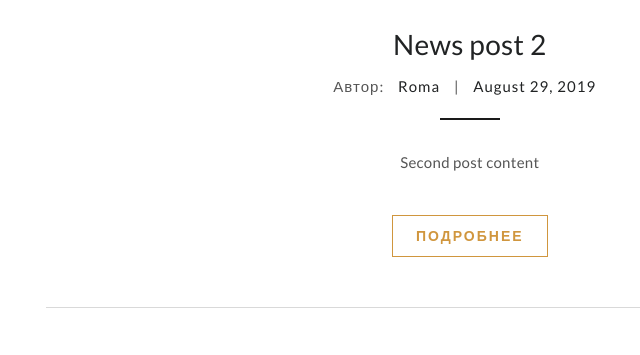
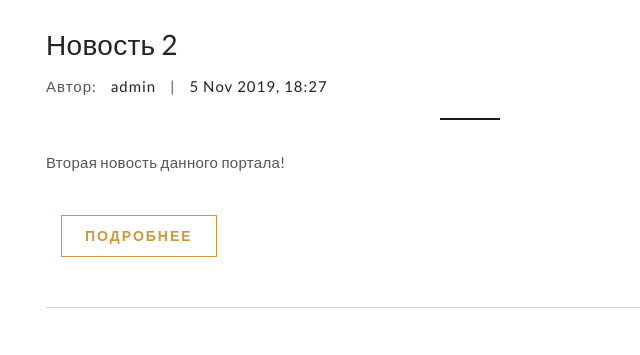
Before and after one commit to PavelKimm/IT_project, a Django app: page / in a window 1280 px wide. Shown: the part 2182-2537 px from the top of the page, without its empty margins (24-664 px from the left). Run offline with Django 3.2, Linux system fonts and the light colour scheme; data comes from the database, SQL or seed files in the repository; both versions use the stored data as it was after the commit; some libraries are stand-ins or nearby versions; some web fonts are replaced.

Commit message:
Реализован вывод данных из БД на страницах сайта

```diff
--- a/korean_portal/news/static/news/style.css
+++ b/korean_portal/news/static/news/style.css
@@ -741,6 +741,7 @@ a.read-more {
     font-weight: 700;
     letter-spacing: 2px;
     margin-top: 30px;
+    margin-left: 15px;
     padding: 7px 23px;
     text-transform: uppercase;
 }
--- a/korean_portal/news/templates/news/home.html
+++ b/korean_portal/news/templates/news/home.html
@@ -9,11 +9,11 @@
           <img src="{% static 'news/img/blog/main_blog/test.jpg' %}" alt="">
       </div>
       <div class="blog-details">
-          <div class="title-and-meta">
+          <div class="title-and-meta text-left">
               <h3><a href="#">{{ post.title }}</a></h3>
-              <p class="post-meta">Автор: <a href="#">{{ post.author }}</a> | <a href="#">{{ post.date_posted }}</a></p>
+              <p class="post-meta">Автор: <a href="#">{{ post.author }}</a> | <a href="#">{{ post.date_posted|date:"j M Y, H:i" }}</a></p>
           </div>
-          <div class="blog-content">
+          <div class="blog-content text-left">
               <p>{{ post.content }}</p>
               <a href="#" class="read-more">Подробнее</a>
           </div>
--- a/korean_portal/news/views.py
+++ b/korean_portal/news/views.py
@@ -1,23 +1,10 @@
 from django.shortcuts import render
+from .models import Post
 
-posts = [
-    {
-        'author': 'Pavel',
-        'title': 'News post 1',
-        'content': 'First post content',
-        'date_posted': 'August 27, 2019'
-    },
-    {
-        'author': 'Roma',
-        'title': 'News post 2',
-        'content': 'Second post content',
-        'date_posted': 'August 29, 2019'
-    }
-]
 
 def home(request):
     context = {
-        'posts': posts,
+        'posts': Post.objects.all(),
         'title': 'Главная'
     }
 
@@ -26,7 +13,7 @@ def home(request):
 
 def about(request):
     context = {
-        'posts': posts,
+        'posts': Post.objects.all(),
         'title': 'О нас'
     }
 
```
Also changed, not shown: korean_portal/db.sqlite3, 1 other file.
